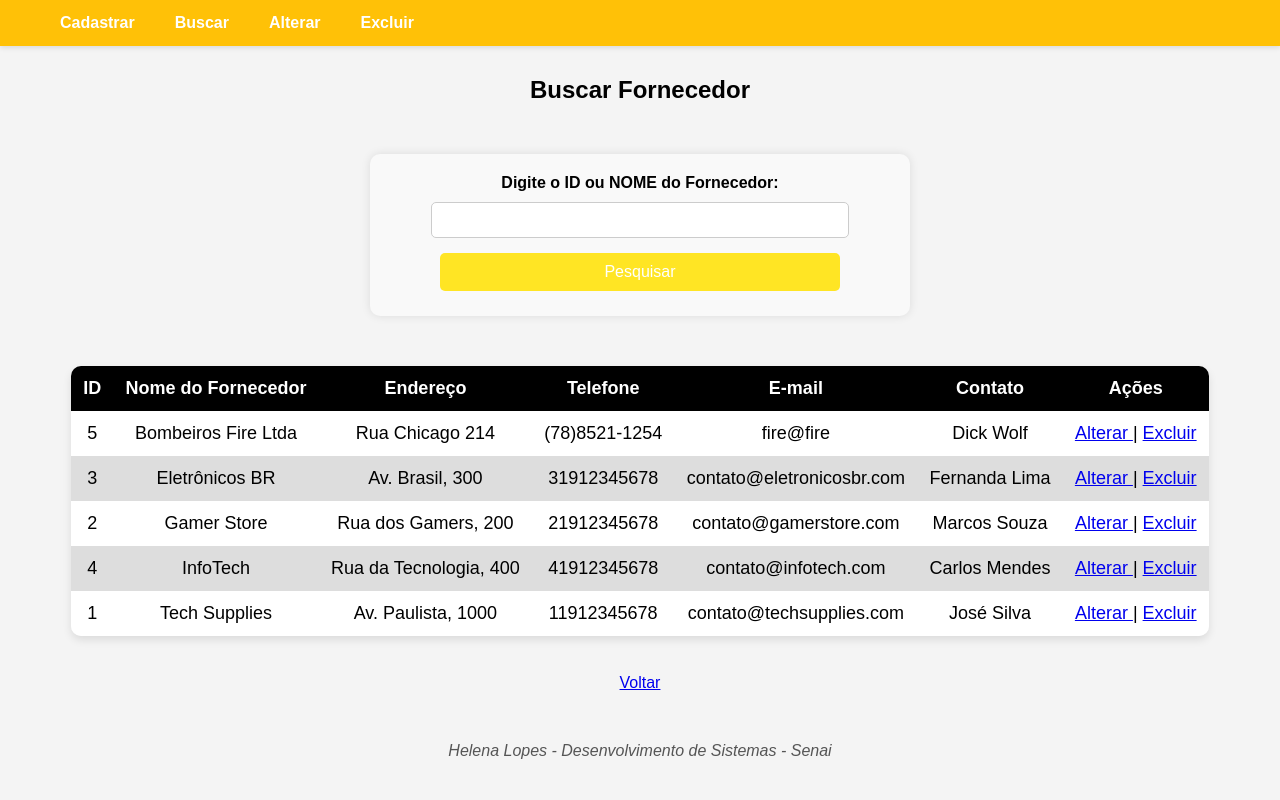
After one commit to Helena-Loppes/helena_lopes_prova, a PHP site: page /buscar_fornecedor.php in a window 1280 px wide. The commit adds this page. Run offline with PHP 8.4, Linux system fonts and the light colour scheme; a user stored in the database is signed in; data comes from the database, SQL or seed files in the repository.

Commit message:
Buscar fornecedor
criei copiando e colando o do usuario, e estilizei

```diff
--- /dev/null
+++ b/buscar_fornecedor.php
@@ -0,0 +1,279 @@
+<?php
+    session_start();
+    require_once "conexao.php";
+
+    // VERIFICA SE O USUÁRIO TEM PERMISSÃO DE ADM OU SECRETÁRIA
+    if ($_SESSION['perfil'] !=1 && $_SESSION['perfil'] !=2 && $_SESSION['perfil'] !=3) {
+        echo "<script>alert('Acesso Negado!'); window.location.href='principal.php';</script>";
+        exit();
+    }
+
+    $fornecedores = [];  // INICIALIZA A VARÁVEL PARA EVITAR ERROS
+
+    // SE O FORMULÁRIO FOR ENVIADO, BUSCA O FORNECEDOR PELO ID OU NOME
+    if ($_SERVER["REQUEST_METHOD"] == "POST" && !empty($_POST['busca'])) {
+        $busca = trim($_POST['busca']);
+
+        // VERIFICA SE A BUSCA É UM NÚMERO OU UM NOME
+        if (is_numeric($busca)) {
+            $sql = "SELECT * FROM fornecedor WHERE id_fornecedor = :busca ORDER BY nome_fornecedor ASC";
+
+            $stmt = $pdo->prepare($sql);
+            $stmt->bindParam(":busca", $busca, PDO::PARAM_INT);
+        } else {
+            $sql = "SELECT * FROM fornecedor WHERE nome_fornecedor LIKE :busca_nome ORDER BY nome_fornecedor ASC";
+
+            $stmt = $pdo->prepare($sql);
+            $stmt->bindValue(':busca_nome', "$busca%", PDO::PARAM_STR);
+        }
+    } else {
+        $sql = "SELECT * FROM fornecedor ORDER BY nome_fornecedor ASC";
+        $stmt = $pdo->prepare($sql);
+    }
+
+    $stmt->execute();
+    $fornecedores = $stmt->fetchAll(PDO::FETCH_ASSOC);
+
+    // OBTENDO O NOME DO PERFIL DO USUÁRIO LOGADO
+    $id_perfil = $_SESSION['perfil'];
+    $sqlPerfil = "SELECT nome_perfil FROM perfil WHERE id_perfil = :id_perfil";
+    $stmtPerfil = $pdo->prepare($sqlPerfil);
+    $stmtPerfil->bindParam(':id_perfil', $id_perfil);
+    $stmtPerfil->execute();
+    $perfil = $stmtPerfil->fetch(PDO::FETCH_ASSOC);
+    $nome_perfil = $perfil['nome_perfil'];
+
+    // DEFINIÇÃO DAS PERMISSÕES POR PERFIL
+    $permissoes = [
+        // PERMISSÕES DO ADMIN
+        1 => ["Cadastrar"=>["cadastro_usuario.php", "cadastro_perfil.php", "cadastro_cliente.php", "cadastro_fornecedor.php", "cadastro_produto.php", "cadastro_funcionario.php"],
+              "Buscar"=>["buscar_usuario.php", "buscar_perfil.php", "buscar_cliente.php", "buscar_fornecedor.php", "buscar_produto.php", "buscar_funcionario.php"],
+              "Alterar"=>["alterar_usuario.php", "alterar_perfil.php", "alterar_cliente.php", "alterar_fornecedor.php", "alterar_produto.php", "alterar_funcionario.php"],
+              "Excluir"=>["excluir_usuario.php", "excluir_perfil.php", "excluir_cliente.php", "excluir_fornecedor.php", "excluir_produto.php", "excluir_funcionario.php"]],
+
+        // PERMISSÕES DA SECRETÁRIA
+        2 => ["Cadastrar"=>["cadastro_cliente.php"],
+              "Buscar"=>["buscar_cliente.php", "buscar_fornecedor.php", "buscar_produto.php"],
+              "Alterar"=>["alterar_fornecedor.php", "alterar_produto.php"],
+              "Excluir"=>["excluir_produto.php"]],
+
+        // PERMISSÕES DO ALMOXARIFE
+        3 => ["Cadastrar"=>["cadastro_fornecedor.php", "cadastro_produto.php"],
+              "Buscar"=>["buscar_cliente.php", "buscar_fornecedor.php", "buscar_produto.php"],
+              "Alterar"=>["alterar_fornecedor.php", "alterar_produto.php"],
+              "Excluir"=>["excluir_produto.php"]],
+
+        // PERMISSÕES DO CLIENTE
+        4 => ["Cadastrar"=>["cadastro_cliente.php"],
+              "Buscar"=>["buscar_cliente.php"],
+              "Alterar"=>["alterar_cliente.php"]],
+    ];
+
+    // OBTENDO AS OPÇÕES DISPONIVEIS PARA O PERFIL DO USUÁRIO LOGADO
+    $opcoes_menu = $permissoes["$id_perfil"];
+?>
+
+
+<!DOCTYPE html>
+<html lang="pt-br">
+<head>
+    <meta charset="UTF-8">
+    <meta name="viewport" content="width=device-width, initial-scale=1.0">
+    <title> Buscar Fornecedor </title>
+
+    <!DOCTYPE html>
+<html lang="pt-br">
+<head>
+    <meta charset="UTF-8">
+    <title>Cadastrar Usuário</title>
+    <link rel="stylesheet" href="styles.css">
+
+    <style>
+    /* NAV BAR FULL WIDTH E FIXADA NO TOPO */
+    nav {
+        background-color: #ffc107;
+        width: 100%;
+        position: fixed; /* fixa no topo */
+        top: 0;
+        left: 0;
+        z-index: 10000;
+        box-shadow: 0 2px 5px rgba(0,0,0,0.1);
+    }
+
+    /* LISTA DE MENU PRINCIPAL: FLEX E SEM MARGIN/PADDING */
+    .menu {
+        list-style: none;
+        margin: 0;
+        padding: 0;
+        display: flex;
+        max-width: 1200px; /* limita a largura centralizada */
+        margin-left: auto;
+        margin-right: auto;
+    }
+
+    /* ITENS DO MENU */
+    .menu > li {
+        position: relative;
+    }
+
+    .menu > li > a {
+        display: block;
+        padding: 14px 20px;
+        color: #ffffff;
+        text-decoration: none;
+        font-weight: bold;
+        white-space: nowrap;
+    }
+
+    .menu > li > a:hover {
+        background-color: #ffca2c;
+    }
+
+    /* MENU DROPDOWN */
+    .dropdown-menu {
+        display: none;
+        position: absolute;
+        background-color: #fff3cd;
+        list-style: none;
+        margin: 0;
+        padding: 0;
+        border: 1px solid #ffc107;
+        z-index: 11000;
+        min-width: 200px;
+        top: 100%;
+        left: 0;
+    }
+
+    .dropdown-menu li a {
+        display: block;
+        padding: 10px 16px;
+        text-decoration: none;
+        color: #ffbf00;
+    }
+
+    .dropdown-menu li a:hover {
+        background-color: #ffe8a1;
+    }
+
+    .menu > li:hover .dropdown-menu {
+        display: block;
+    }
+
+    /* ESPAÇAMENTO DO CONTEÚDO PARA NÃO FICAR ATRÁS DO MENU FIXO */
+    body {
+        padding-top: 48px; /* altura aproximada do menu */
+    }
+
+    address {
+        margin-top: 50px;
+        font-style: italic;
+        color: #555;
+        text-align: center;
+    }
+
+        tr:nth-child(even) td {
+            background-color:rgb(255, 255, 255);
+        }
+
+        th, td {
+            padding: 12px;
+        }
+
+        th {
+            background-color:rgb(0, 0, 0);
+            color: white;
+        }
+
+        td {
+            background-color:rgb(221, 221, 221);
+        }
+
+        table {
+            width: 90%;
+            margin: 20px auto;
+            border-collapse: collapse;
+            border-radius: 10px;
+            overflow: hidden;
+            box-shadow: 0 4px 8px rgba(0, 0, 0, 0.1);
+            font-size: 18px;
+            text-align: center;
+        }
+
+        .telefone {
+                width: 80%; /* Ocupa toda a largura do formulário */
+                padding: 8px;
+                margin-bottom: 10px;
+                border: 1px solid #ccc;
+                border-radius: 5px;
+                font-size: 16px;
+            }
+
+</style>
+</style>
+</head>
+<body>
+    <h2> Buscar Fornecedor </h2>
+
+    <nav>
+        <ul class="menu">
+            <?php foreach($opcoes_menu as $categoria => $arquivos) { ?>
+                <li class="dropdown">
+                    <a href="#"><?= $categoria ?></a>
+
+                    <ul class="dropdown-menu">
+                        <?php foreach($arquivos as $arquivo) { ?>
+                            <li>
+                                <a href="<?= $arquivo ?>"><?= ucfirst(str_replace("_", " ", basename($arquivo, ".php"))) ?></a>
+                            </li>
+                        <?php } ?>
+                    </ul>
+                </li>
+            <?php } ?>
+        </ul>
+    </nav>
+
+
+    <form action="buscar_fornecedor.php" method="POST">
+        <label for="busca"> Digite o ID ou NOME do Fornecedor: </label>
+        <input type="text" name="busca" id="busca" required>
+        <button type="submit"> Pesquisar </button>
+    </form>
+
+    <?php if (!empty($fornecedores)) { ?>
+        <table>
+            <tr>
+                <th> ID </th>
+                <th> Nome do Fornecedor </th>
+                <th> Endereço </th>
+                <th> Telefone </th>
+                <th> E-mail </th>
+                <th> Contato </th>
+                <th> Ações </th>
+            </tr>
+
+            <?php foreach ($fornecedores as $fornecedor) { ?>
+            <tr>
+                <td> <?= htmlspecialchars($fornecedor['id_fornecedor']) ?> </td>
+                <td> <?= htmlspecialchars($fornecedor['nome_fornecedor']) ?> </td>
+                <td> <?= htmlspecialchars($fornecedor['endereco']) ?> </td>
+                <td> <?= htmlspecialchars($fornecedor['telefone']) ?> </td>
+                <td> <?= htmlspecialchars($fornecedor['email']) ?> </td>
+                <td> <?= htmlspecialchars($fornecedor['contato']) ?> </td>
+                <td>
+                    <a href="alterar_fornecedor.php?id=<?= htmlspecialchars($fornecedor['id_fornecedor']) ?>" class="alterar"> Alterar </a>
+                    |
+                    <a href="excluir_fornecedor.php?id=<?= htmlspecialchars($fornecedor['id_fornecedor']) ?>" class="excluir"onclick="return confirm('Tem certeza que deseja excluir este fornecedor?')"> Excluir </a>
+                </td>
+            </tr>
+            <?php } ?>
+        </table>
+
+    <?php } else { ?>
+        <p> Nenhum fornecedor encontrado. </p>
+    <?php } ?>
+
+    <br>
+    <a class="voltar" href="principal.php"> Voltar </a>
+    <address>Helena Lopes - Desenvolvimento de Sistemas - Senai</address>
+</body>
+</html>
--- a/buscar_usuario.php
+++ b/buscar_usuario.php
@@ -202,7 +202,7 @@ $usuarios = $stmt->fetchAll(PDO::FETCH_ASSOC);
                         </td>
                     </tr>
                 <?php endforeach; ?>
-            </tbody>
+            </body>
         </table>
     <?php else: ?>
         <div class="alert alert-info">Nenhum usuário encontrado.</div>
```
